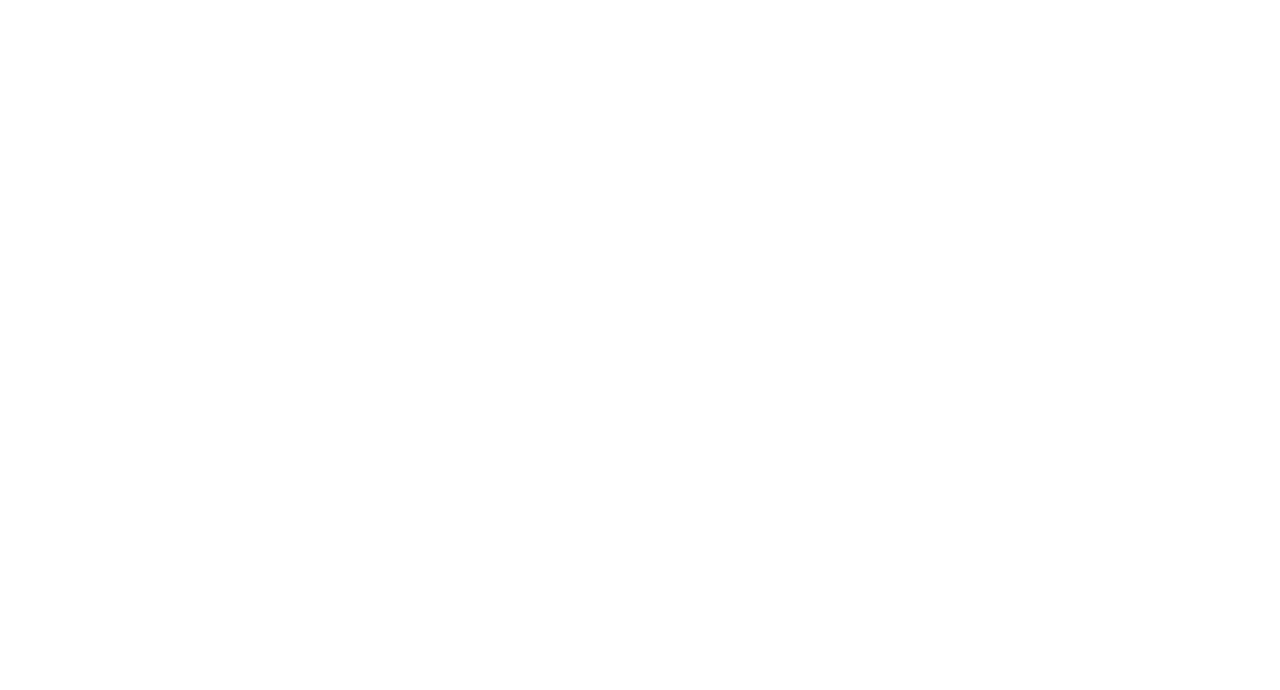
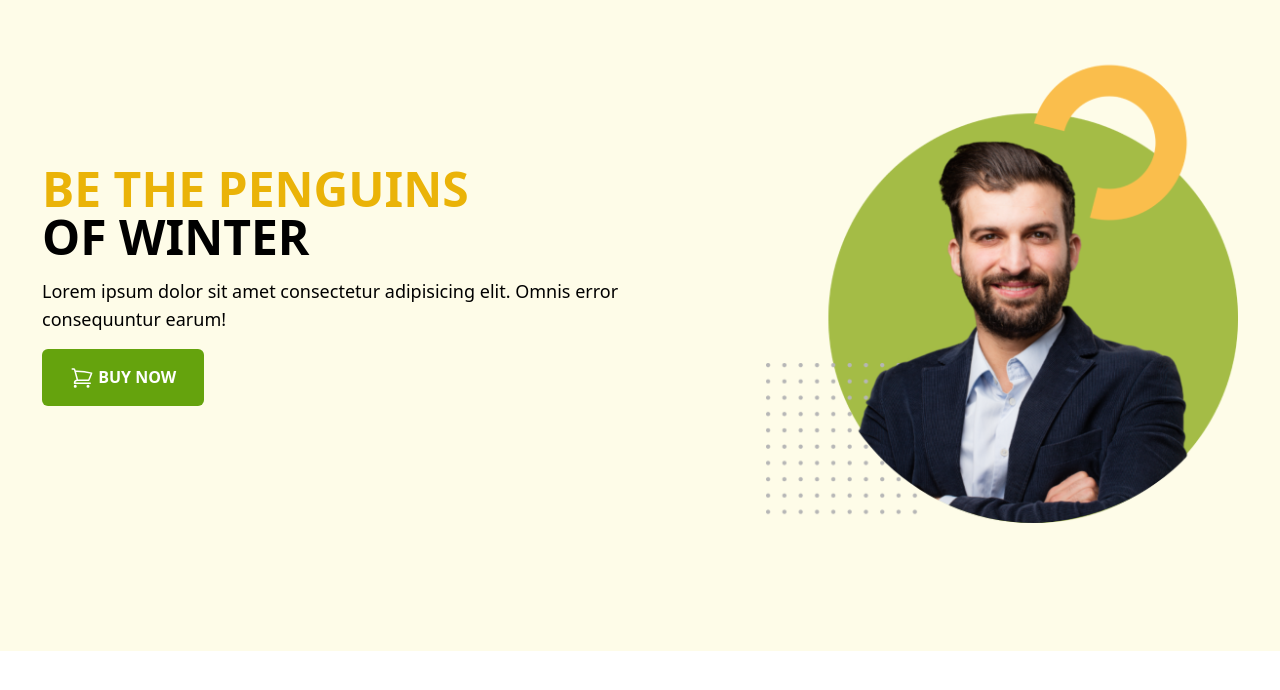
Before and after one commit to Farukhossain5/penguin-fashion-tailwind, a plain HTML site: page index.html in a window 1280 px wide. Drawn offline with nearby package versions, Linux system fonts and the light colour scheme.

Commit message:
new commit

```diff
--- a/index.html
+++ b/index.html
@@ -3,9 +3,42 @@
 <head>
     <meta charset="UTF-8">
     <meta name="viewport" content="width=device-width, initial-scale=1.0">
-    <title>Document</title>
+    <title>Penguin Fashion</title>
+    <!-- tailwind css -->
+    <script src="https://cdn.tailwindcss.com"></script>
+    <script>
+        tailwind.config = {
+          theme: {
+            extend: {
+              colors: {
+                clifford: '#da373d',
+              }
+            }
+          }
+        }
+      </script>
 </head>
 <body>
-
+  <header class="bg-yellow-50 pb-32 pt-12">
+   <section class="container mx-auto sm:flex justify-around items-center">
+    <div class="space-y-4 w-1/2">
+      <h1 class="text-4xl sm:text-5xl uppercase font-semibold">
+        <span class="text-yellow-500">be the penguins </span>
+        <br>
+        <span>of winter</span>
+      </h1>
+      <p class="text-lg">Lorem ipsum dolor sit amet consectetur adipisicing elit. Omnis error consequuntur earum!</p>
+      <button class="bg-lime-600 py-4 px-7 text-white font-bold rounded-md">
+        <svg xmlns="http://www.w3.org/2000/svg" fill="none" viewBox="0 0 24 24" stroke-width="1.5" stroke="currentColor" class="w-6 h-6 inline">
+          <path stroke-linecap="round" stroke-linejoin="round" d="M2.25 3h1.386c.51 0 .955.343 1.087.835l.383 1.437M7.5 14.25a3 3 0 0 0-3 3h15.75m-12.75-3h11.218c1.121-2.3 2.1-4.684 2.924-7.138a60.114 60.114 0 0 0-16.536-1.84M7.5 14.25 5.106 5.272M6 20.25a.75.75 0 1 1-1.5 0 .75.75 0 0 1 1.5 0Zm12.75 0a.75.75 0 1 1-1.5 0 .75.75 0 0 1 1.5 0Z" />
+        </svg>
+        BUY NOW
+      </button>
+    </div>
+    <div>
+      <img class="w-1/2 sm:w-full" src="images/model3.png" alt="">
+    </div>
+   </section>
+  </header>
 </body>
 </html>
--- /dev/null
+++ b/tailwind.config.js
@@ -0,0 +1,8 @@
+/** @type {import('tailwindcss').Config} */
+module.exports = {
+    content: ["./src/**/*.{html,js}"],
+    theme: {
+      extend: {},
+    },
+    plugins: [],
+  }
```
Also changed, not shown: images/jhankar.png, images/model3.png (added), images/portfolio.png (deleted).
